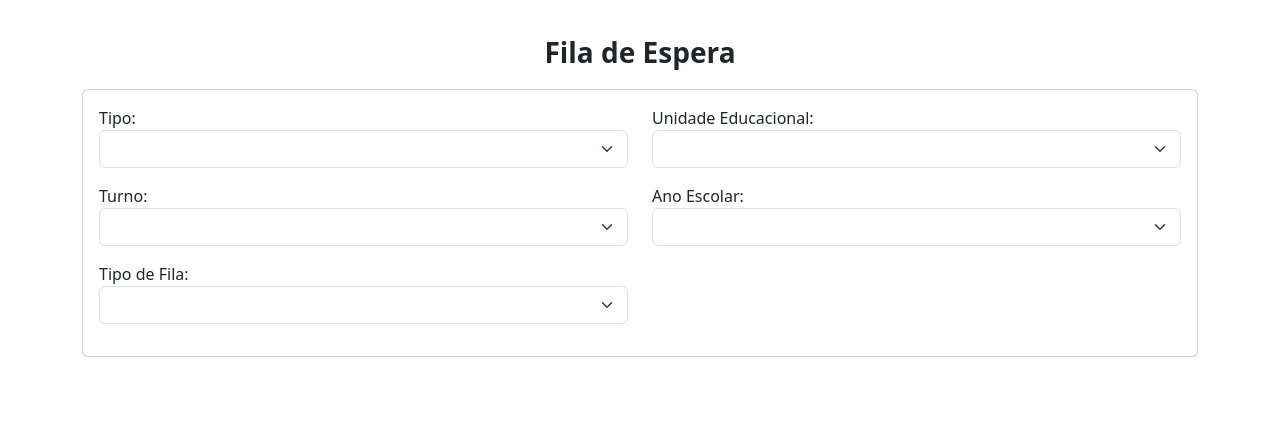
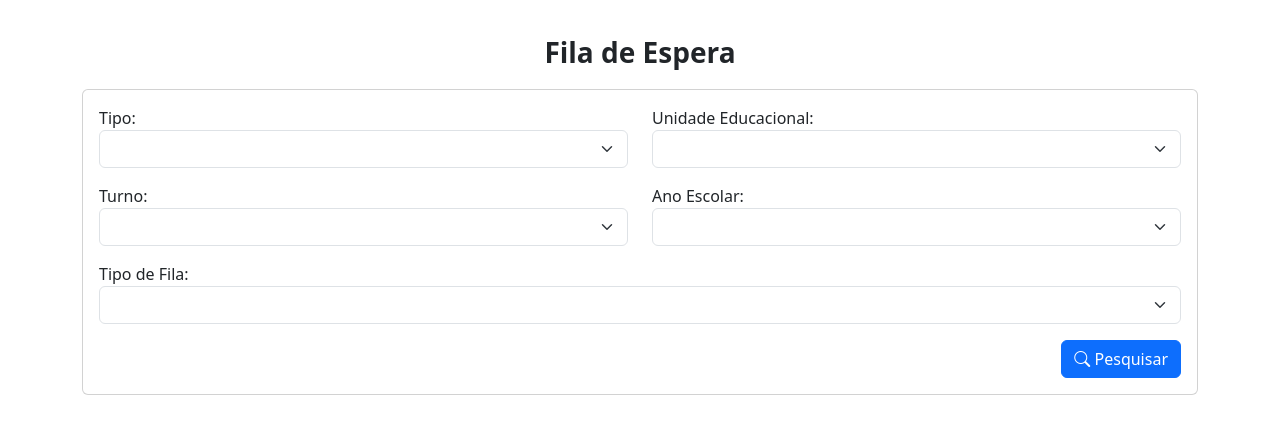
Before and after one commit to EdisonCintra/Site-de-matriculas, a website: page consultarFiladeEspera.html in a window 1280 px wide. Shown: the part 149-582 px from the top of the page. Drawn offline with nearby package versions, Linux system fonts and the light colour scheme; files whose address does not match are found by name.

Commit message:
Correções

```diff
--- a/consultarFiladeEspera.html
+++ b/consultarFiladeEspera.html
@@ -66,7 +66,7 @@
                         </select>
                     </div>
 
-                    <div class="mb-3 col-lg-6">
+                    <div class="mb-3 col-lg-12">
                         <label for="tipoFila">Tipo de Fila:</label>
                         <select class="form-select" id="tipoFila" aria-label="Default select example">
                             <option selected disabled hidden></option>
@@ -74,6 +74,10 @@
                             <option value="2">Opção 2</option>
                             <option value="3">Opção 3</option>
                         </select>
+                    </div>
+
+                    <div class="text-end">
+                        <button type="button" class="btn btn-primary bi bi-search "> Pesquisar</button>
                     </div>
 
                 </fieldset>
```
